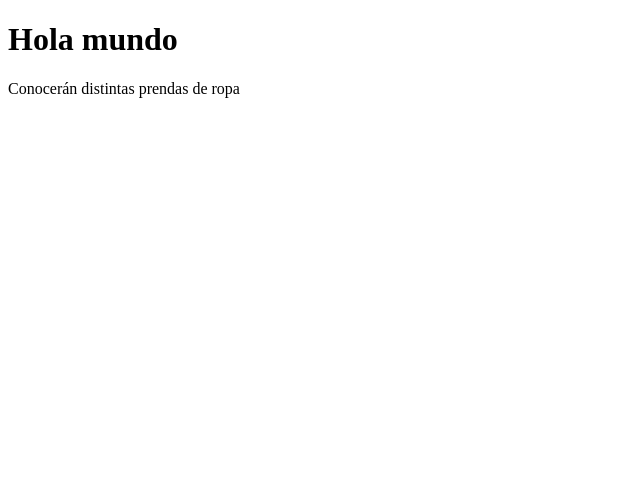
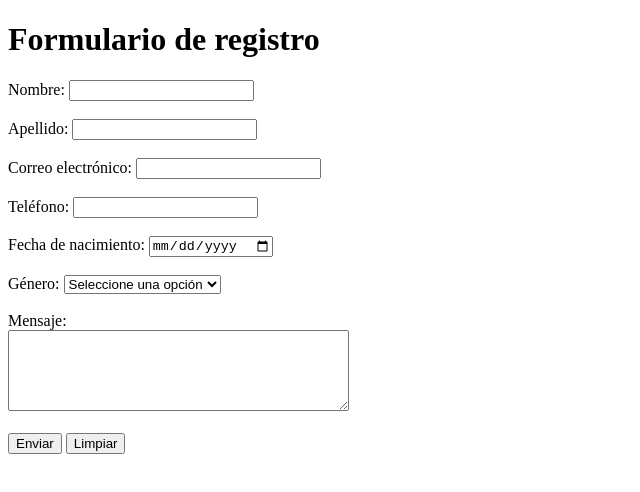
Before and after one commit to Tilusiono/2026-III-Desarrollo-de-Interfaces-1, a website: page pages/luca-silva/public/index.html in a window 1280 px wide. Shown: the whole page, without its empty margins (0-640 px from the left). Drawn offline with Linux system fonts and the light colour scheme.

Commit message:
Cambio luca-silva 09-30-2026_08-51

```diff
--- a/pages/luca-silva/package.json
+++ b/pages/luca-silva/package.json
@@ -4,7 +4,8 @@
   "description": "2026-III-Desarrollo-de-Interfaces-1",
   "main": "index.js",
   "scripts": {
-    "test": "echo \"Error: no test specified\" && exit 1"
+    "test": "echo \"Error: no test specified\" && exit 1",
+    "start": "node server.js"
   },
   "repository": {
     "type": "git",
@@ -18,6 +19,9 @@
   },
   "homepage": "https://github.com/Tilusiono/2026-III-Desarrollo-de-Interfaces-1#readme",
   "dependencies": {
+    "@popperjs/core": "file:../../npm/popperjs-core-2.11.8.tgz",
+    "bootstrap": "file:../../npm/bootstrap-5.3.8.tgz",
+    "bootstrap-icons": "file:../../npm/bootstrap-icons-1.13.1.tgz",
     "express": "file:../../npm/express-5.2.1.tgz"
   }
 }
--- a/pages/luca-silva/public/index.html
+++ b/pages/luca-silva/public/index.html
@@ -2,12 +2,61 @@
 <html lang="es">
 <head>
     <meta charset="UTF-8">
-    <meta name="=viewport" content="width=device-width, initial-scale=1-0">
-    <title>Mi página web</title>
+    <meta name="viewport" content="width=device-width, initial-scale=1.0">
+    <title>Formulario</title>
+    <script src="js/clase1.js"></script>
 </head>
 <body>
-    <h1>Hola mundo</h1>
-    <p>Conocerán distintas prendas de ropa</p>
+
+    <h1>Formulario de registro</h1>
+
+    <form id="formularioRegistro">
+
+        <label for="nombre">Nombre:</label>
+        <input type="text" id="nombre" name="nombre">
+
+        <br><br>
+
+        <label for="apellido">Apellido:</label>
+        <input type="text" id="apellido" name="apellido">
+
+        <br><br>
+
+        <label for="correo">Correo electrónico:</label>
+        <input type="email" id="correo" name="correo">
+
+        <br><br>
+
+        <label for="telefono">Teléfono:</label>
+        <input type="tel" id="telefono" name="telefono">
+
+        <br><br>
+
+        <label for="fechaNacimiento">Fecha de nacimiento:</label>
+        <input type="date" id="fechaNacimiento" name="fechaNacimiento">
+
+        <br><br>
+
+        <label for="genero">Género:</label>
+        <select id="genero" name="genero">
+            <option value="">Seleccione una opción</option>
+            <option value="masculino">Masculino</option>
+            <option value="femenino">Femenino</option>
+            <option value="otro">Otro</option>
+        </select>
+
+        <br><br>
+
+        <label for="mensaje">Mensaje:</label>
+        <br>
+        <textarea id="mensaje" name="mensaje" rows="5" cols="40"></textarea>
+
+        <br><br>
+
+        <button type="submit" id="btnEnviar">Enviar</button>
+        <button type="reset" id="btnLimpiar">Limpiar</button>
+
+    </form>
 
 </body>
 </html>
--- /dev/null
+++ b/pages/luca-silva/public/js/clase1.js
@@ -0,0 +1 @@
+console.log("demo");
```
Also changed, not shown: README.md, 1 other file.
